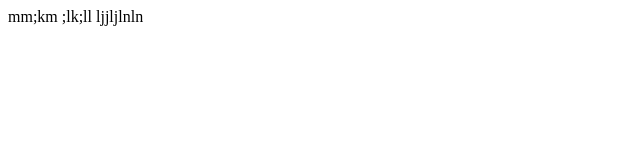
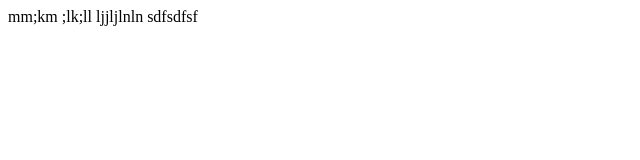
Before and after one commit to Syomin-ilua/GitHubRepository, a plain HTML site: page index.html in a window 1280 px wide. Shown: the full height of the page, 0-640 px from the left. Drawn offline with Linux system fonts and the light colour scheme.

Commit message:
Изменил файл index.html

```diff
--- a/index.html
+++ b/index.html
@@ -11,5 +11,7 @@
     ;lk;ll
     ljjljlnln
 
+    sdfsdfsf
+
 </body>
 </html>
```
